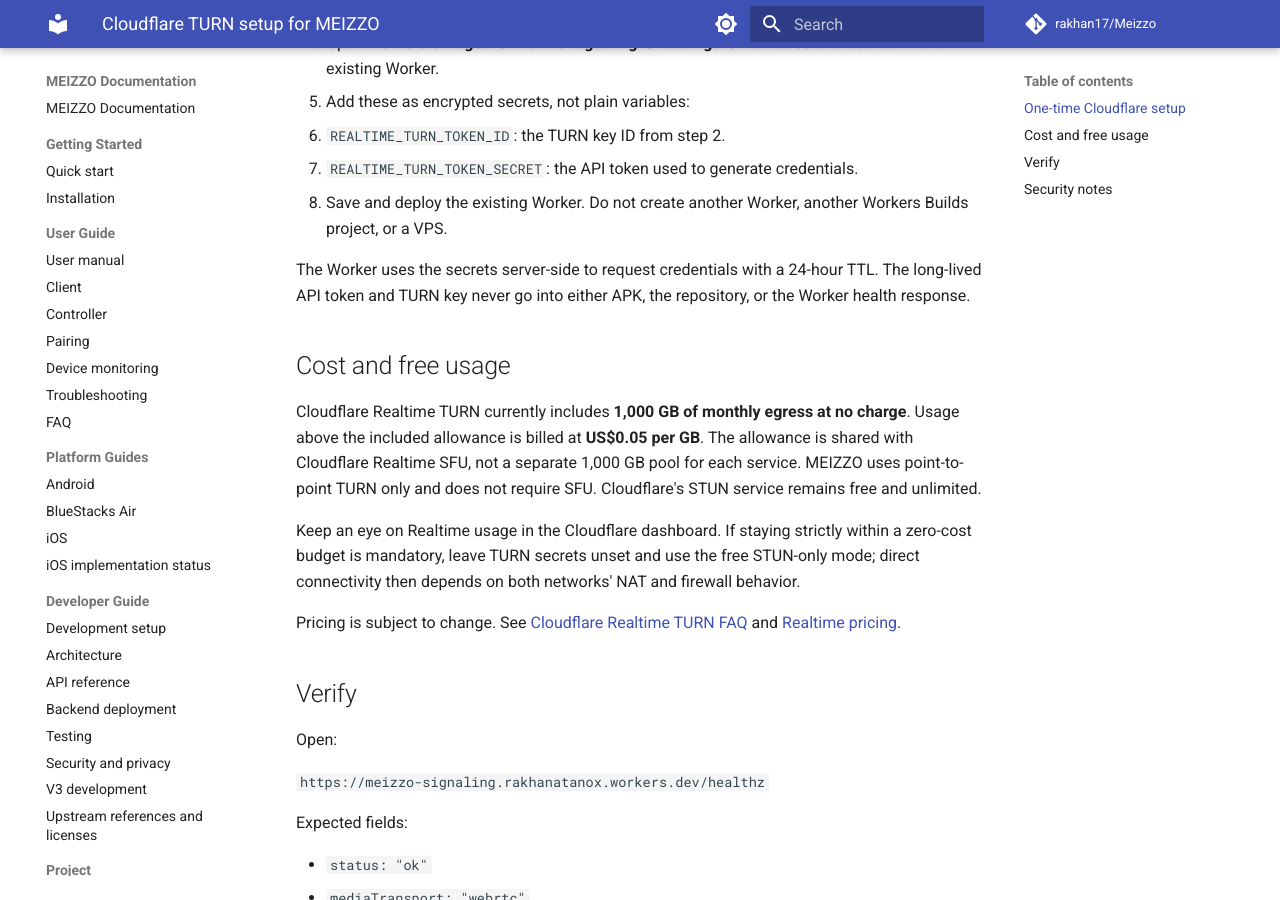
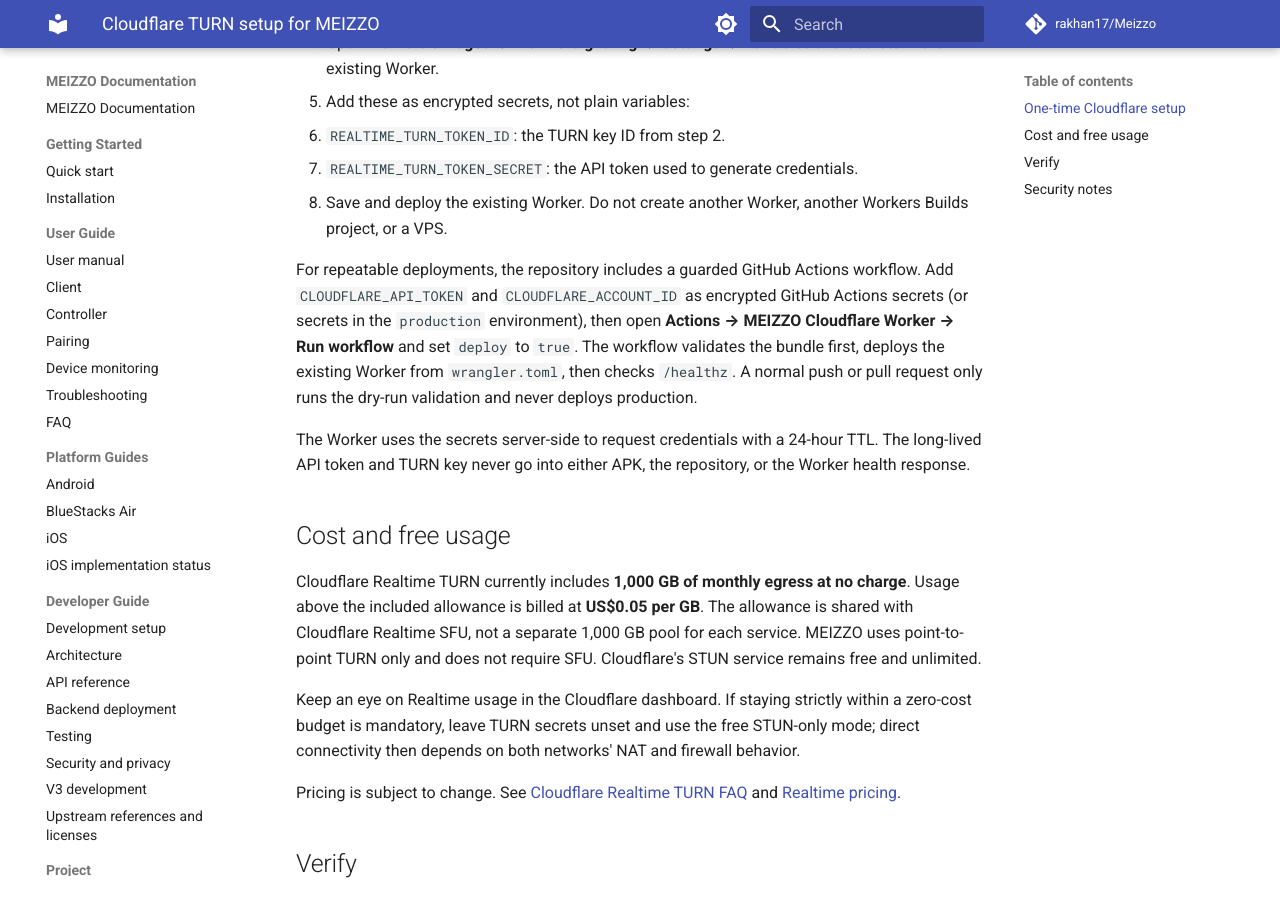
Before and after one commit to rakhan17/Meizzo, an MkDocs documentation site: the page built from docs/cloudflare-turn-setup.md, in a window 1280 px wide and 900 px high, scrolled down 495 px. Built offline with MkDocs 1.6.1 and Material for MkDocs 9.7.7, drawn with Linux system fonts in a browser that asks for light colours; comment, search, counter and statistics services are not loaded.

Commit message:
Document guarded Cloudflare GitHub Actions deployment

```diff
--- a/docs/cloudflare-turn-setup.md
+++ b/docs/cloudflare-turn-setup.md
@@ -21,6 +21,14 @@ participants of an approved media session.
    - `REALTIME_TURN_TOKEN_SECRET`: the API token used to generate credentials.
 6. Save and deploy the existing Worker. Do not create another Worker, another
    Workers Builds project, or a VPS.
+
+For repeatable deployments, the repository includes a guarded GitHub Actions
+workflow. Add `CLOUDFLARE_API_TOKEN` and `CLOUDFLARE_ACCOUNT_ID` as encrypted
+GitHub Actions secrets (or secrets in the `production` environment), then open
+**Actions → MEIZZO Cloudflare Worker → Run workflow** and set `deploy` to
+`true`. The workflow validates the bundle first, deploys the existing Worker
+from `wrangler.toml`, then checks `/healthz`. A normal push or pull request only
+runs the dry-run validation and never deploys production.
 
 The Worker uses the secrets server-side to request credentials with a
 24-hour TTL. The long-lived API token and TURN key never go into either APK,
```
